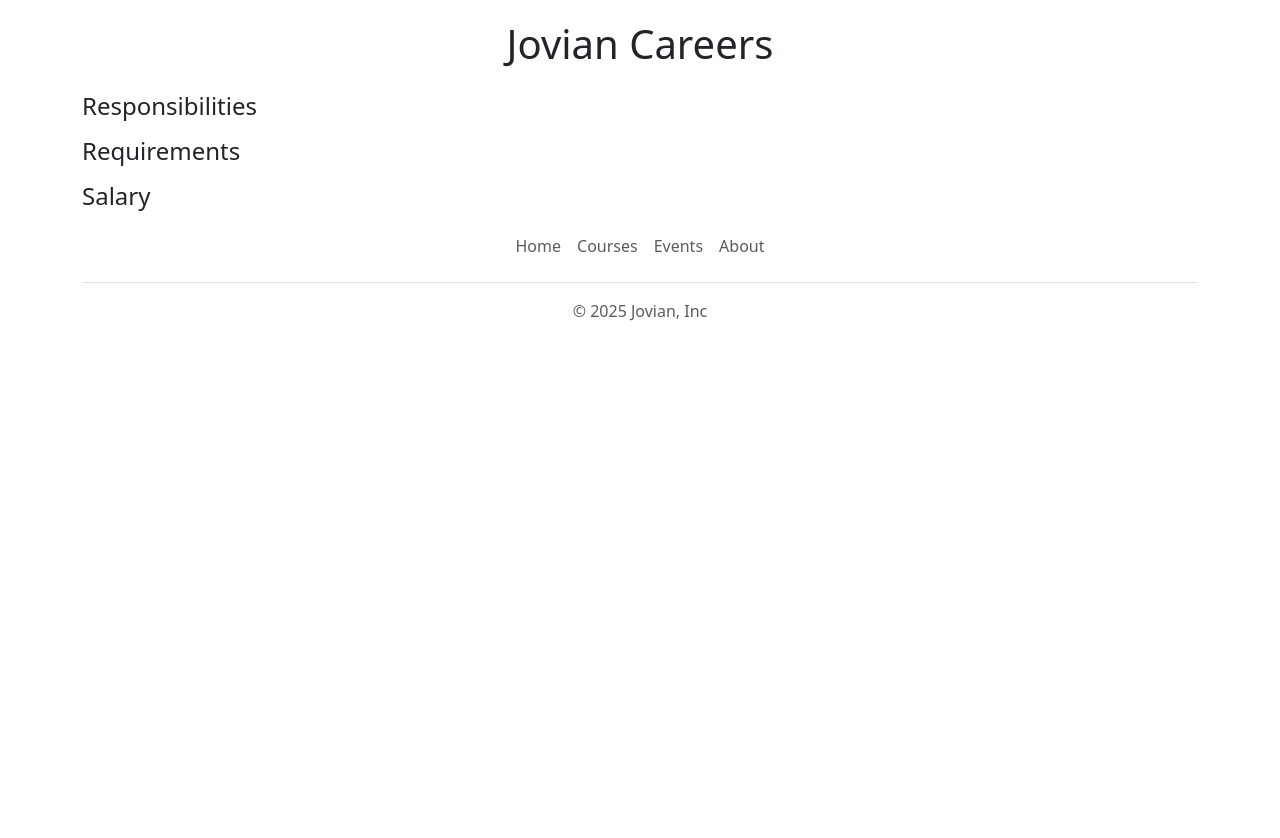
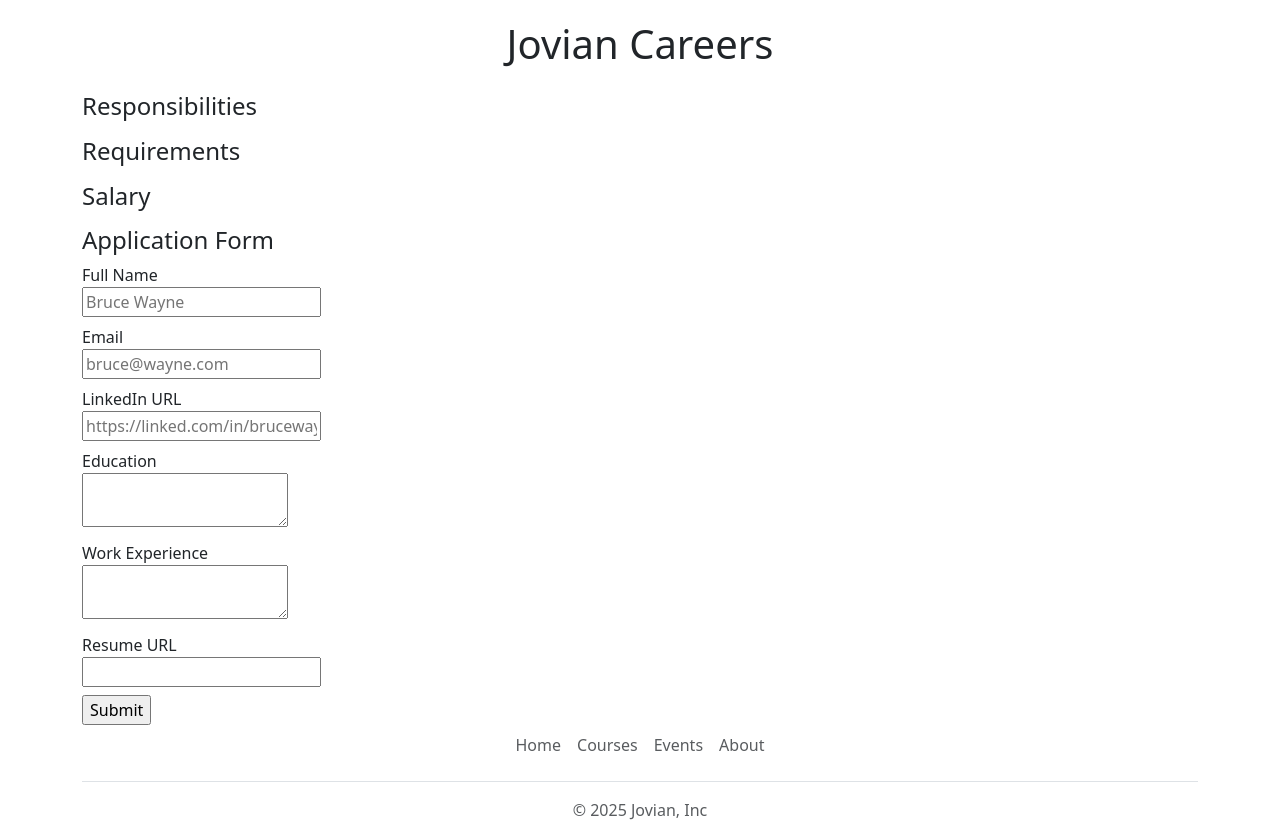
Before and after one commit to nirdosh-thakur/CareerGuard, a Flask app: template templates/jobPage.html in a window 1280 px wide. Shown: the part 514-1352 px from the top of the page. Before the commit the page ends 835 px from the top, so only its background shows below. Run offline with Flask 3, Linux system fonts and the light colour scheme; the template is opened without the code that fills it, so the values that code supplies are empty.

Commit message:
Checkpoint before assistant change: Add job application form and endpoint
Replit-Commit-Author: Assistant

```diff
--- a/app.py
+++ b/app.py
@@ -1,4 +1,4 @@
-from flask import Flask, render_template, jsonify
+from flask import Flask, render_template, jsonify, request
 from database import load_all_jobs_from_db, load_single_job_from_db
 
 
@@ -37,6 +37,10 @@ def show_job(id):
   return render_template('jobPage.html',
                          job=JOB)
 
+@app.route("/jobs/<id>/apply")
+def print_job(id):
+    datae = request.args
+    return jsonify(datae)
 
 
 
--- /dev/null
+++ b/templates/application_form.html
@@ -0,0 +1,34 @@
+<h4>Application Form</h4>
+<form action="/job/{{job['id']}}/apply" >
+  <div class="mb-2">
+  <label>Full Name</label><br>
+  <input type="text" required name="full_name" placeholder="Bruce Wayne">
+  </div>
+
+  <div class="mb-2">
+  <label>Email</label><br>
+  <input type="email" required name="email" placeholder="bruce@wayne.com">
+  </div>
+
+  <div class="mb-2">
+  <label>LinkedIn URL</label><br>
+  <input type="url" name="linkedin_url" placeholder="https://linked.com/in/brucewayne">
+  </div>
+
+  <div class="mb-2">
+    <label>Education</label><br>
+    <textarea name="education"></textarea>
+  </div>
+
+  <div class="mb-2">
+    <label>Work Experience</label><br>
+    <textarea name="work_experience"></textarea>
+  </div>
+
+  <div class="mb-2">
+  <label>Resume URL</label><br>
+  <input type="url" name="resume_url">
+  </div>
+
+  <input type="submit">
+</form>
--- a/templates/jobPage.html
+++ b/templates/jobPage.html
@@ -39,7 +39,7 @@
 
       <h4>Salary</h4>
       <p>{{job.currency}}{{job.salary}}</p>
-
+      {% include 'application_form.html' %}
     </div>
 
     {% include 'footer.html' %}
```
